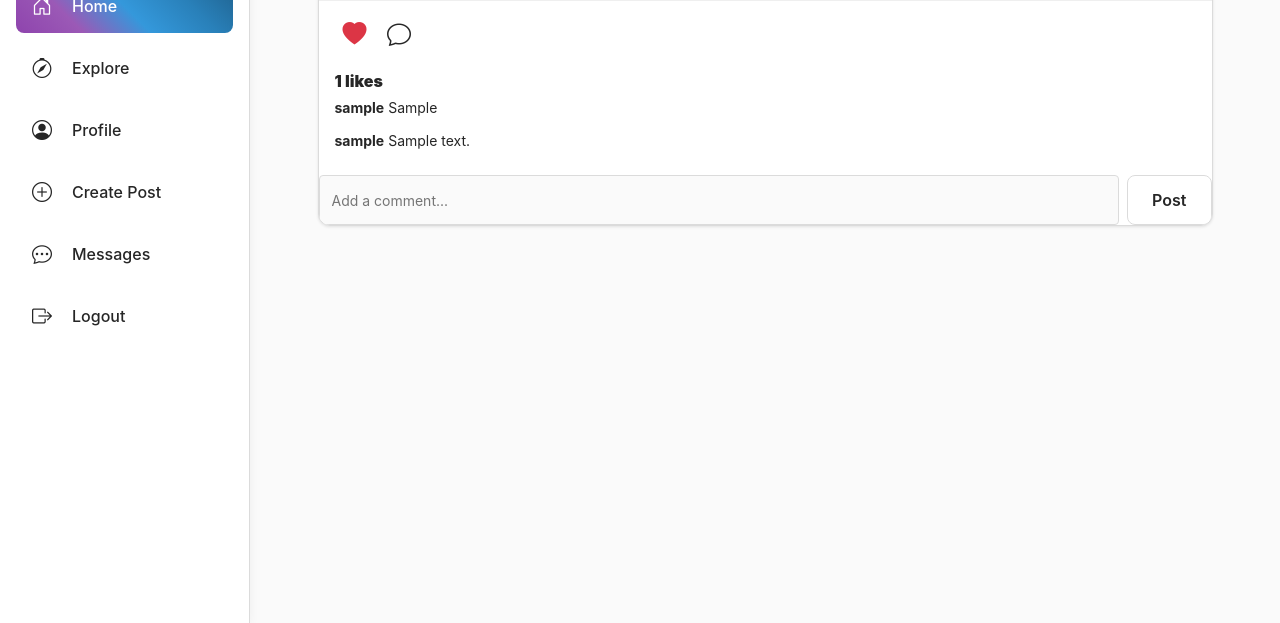
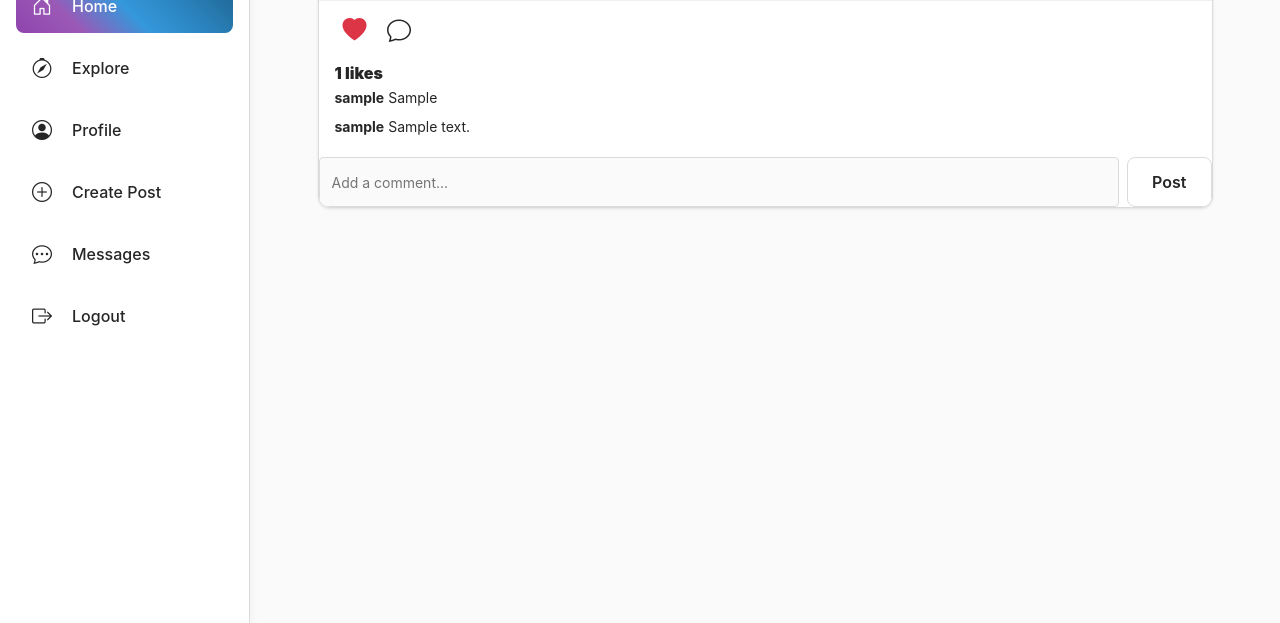
Before and after one commit to 1155-boni/network, a Django app: page /feed/ in a window 1280 px wide. Shown: the part 176-799 px from the top of the page. Run offline with Django 5.2, Linux system fonts and the light colour scheme; a user stored in the database is signed in; tables that the repository leaves empty hold one stand-in row (values such as "Sample post"); some libraries are stand-ins or nearby versions.

Commit message:
Further reduce post sizes on home/feed: image height to 250px (200px mobile), minimal padding for actions/captions/likes

```diff
--- a/instafinsta/static/css/instafinsta.css
+++ b/instafinsta/static/css/instafinsta.css
@@ -240,13 +240,13 @@ body {
 
 .post-image {
   width: 100%;
-  height: 300px;
+  height: 250px;
   object-fit: cover;
   border-radius: 0;
 }
 
 .post-actions {
-  padding: 0.5rem 1rem;
+  padding: 0.25rem 1rem;
   display: flex;
   justify-content: space-between;
   align-items: center;
@@ -269,12 +269,12 @@ body {
 }
 
 .post-caption {
-  padding: 0 1rem 0.75rem;
+  padding: 0 1rem 0.5rem;
   font-size: 0.875rem;
 }
 
 .post-likes {
-  padding: 0 1rem 0.25rem;
+  padding: 0 1rem 0.125rem;
   font-weight: 600;
   color: #262626;
 }
@@ -483,7 +483,7 @@ footer {
   }
 
   .post-image {
-    height: 250px;
+    height: 200px;
   }
 
   .auth-card {
```
